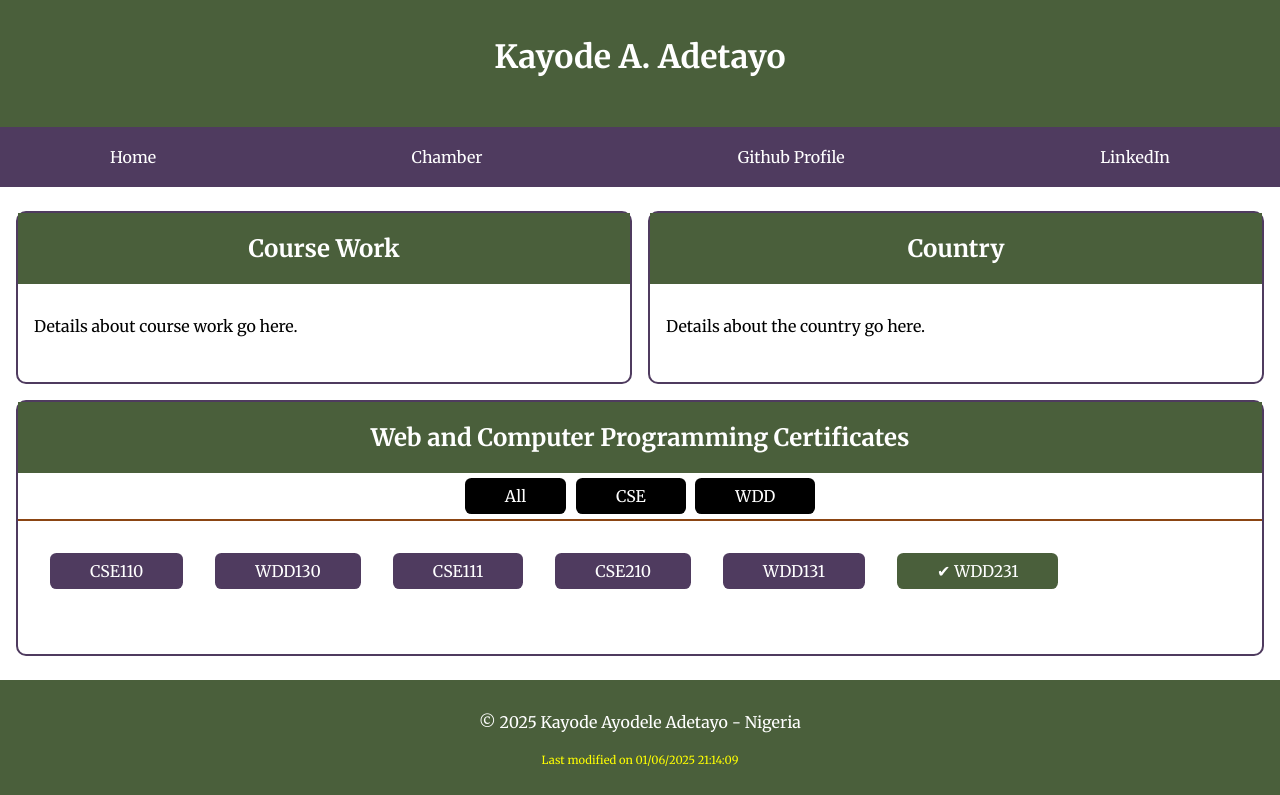
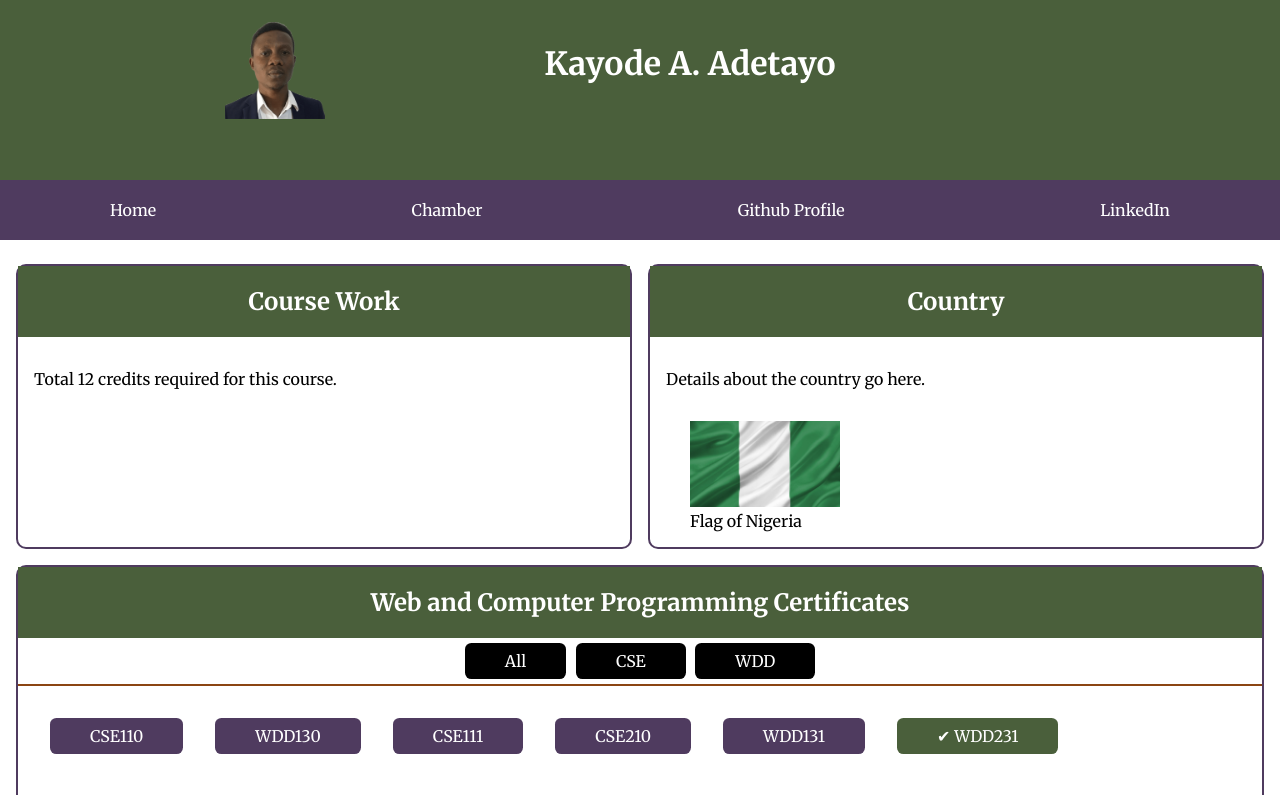
Before and after one commit to bubykay/wdd231, a plain HTML site: page index.html in a window 1280 px wide. Shown: the top 795 px of the page. Drawn offline with Linux system fonts and the light colour scheme.

Commit message:
refactored

```diff
--- a/index.html
+++ b/index.html
@@ -52,13 +52,26 @@
 
 <body>
   <header>
-    <span
-      href=""
-      id="menu"
-    ></span>
-    <h1>
-      Kayode A. Adetayo
-    </h1>
+
+    <div class="profile-header">
+      <div>
+        <picture>
+          <img
+            src="images/profileImg.png"
+            alt="Kayode Adetayo"
+          >
+        </picture>
+      </div>
+      <div>
+        <h1>
+          Kayode A. Adetayo
+        </h1>
+      </div>
+      <div><span
+          href=""
+          id="menu"
+        ></span></div>
+    </div>
 
 
     <nav>
@@ -75,11 +88,19 @@
   <main>
     <section class="course-work">
       <h2>Course Work</h2>
-      <p>Details about course work go here.</p>
+      <p>Total <span id="credit"></span> credits required for this course.</p>
     </section>
     <section class="country">
       <h2>Country</h2>
       <p>Details about the country go here.</p>
+      <figure>
+        <img
+          src="images/nigeriaFlag.jpg"
+          alt="Nigeria flag"
+          class="flag"
+        >
+        <figcaption>Flag of Nigeria</figcaption>
+      </figure>
     </section>
     <section class="course-list">
       <h2>Web and Computer Programming Certificates</h2>
--- a/scripts/courseList.js
+++ b/scripts/courseList.js
@@ -119,4 +119,9 @@ document.querySelectorAll('.group-item').forEach((item) => {
     }
 })
 
+document.querySelector('#credit').textContent = courses.reduce(
+    (acummulator, course) => acummulator + course.credits,
+    0
+)
+
 populateCoursesListContainer()
--- a/styles/base.css
+++ b/styles/base.css
@@ -207,3 +207,21 @@ span {
 .completed::before {
     content: '✔ ';
 }
+
+#credit {
+    color: var(--text-dark);
+}
+
+header img {
+    width: 100px;
+}
+
+.profile-header {
+    display: flex;
+    justify-content: space-evenly;
+    padding: 0.4rem;
+}
+
+.flag {
+    width: 150px;
+}
```
